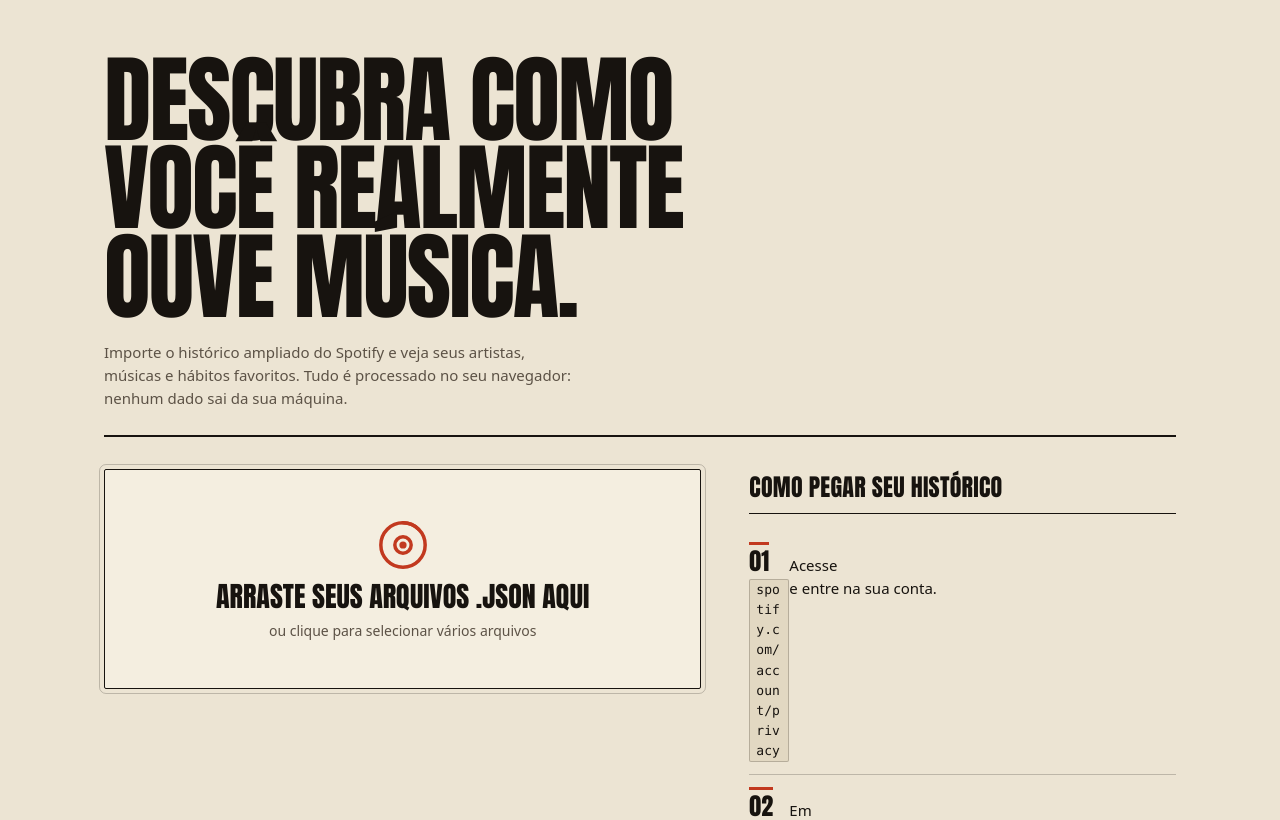
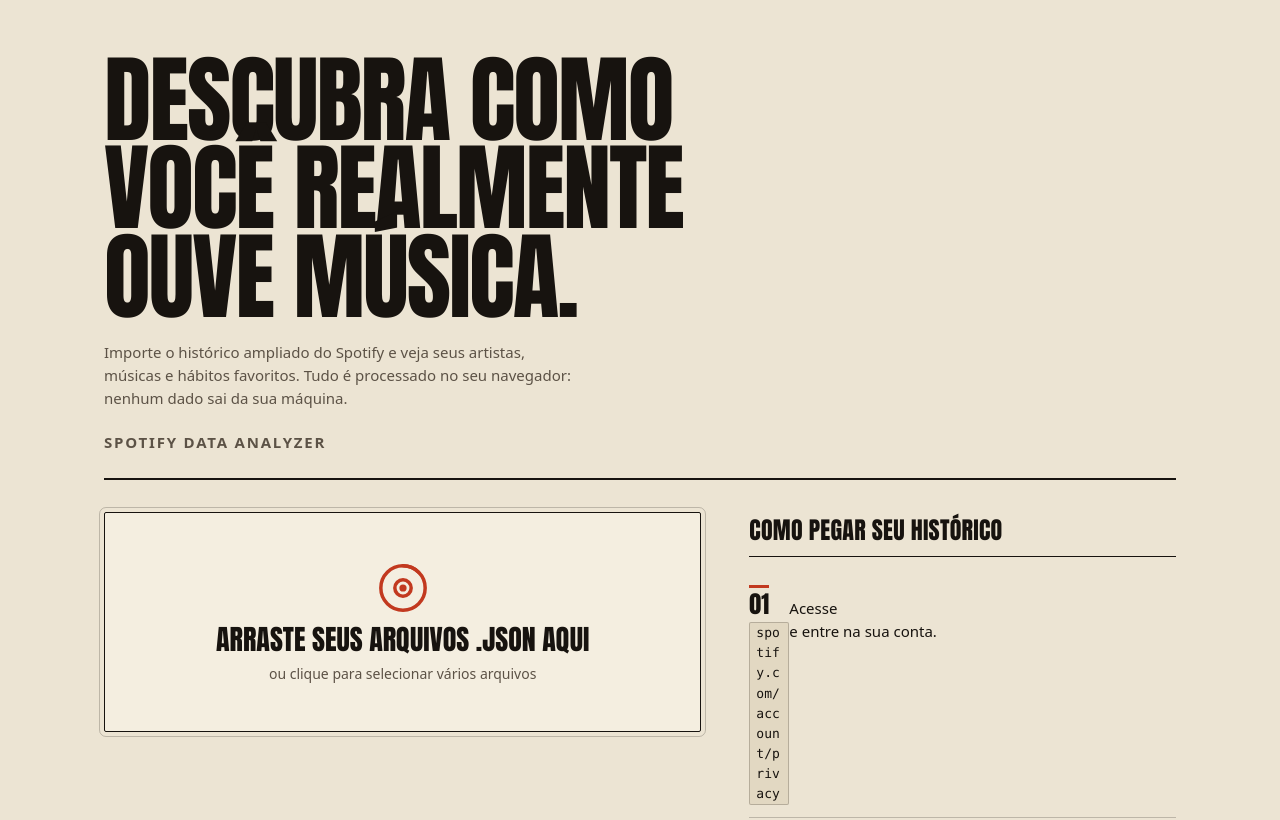
Before and after one commit to pedroag7/spotify-data-analyzer, a React (Vite) app: page / in a window 1280 px wide. Shown: the top 820 px of the page. Built offline with nearby package versions, Linux system fonts and the light colour scheme; a web font is replaced by a local one.

Commit message:
fix: final review polish and design system doc

```diff
--- a/src/App.css
+++ b/src/App.css
@@ -34,6 +34,15 @@
   max-width: 56ch;
   font-size: 0.9375rem;
   line-height: 1.55;
+  color: var(--muted);
+}
+
+.hero-credit {
+  margin: 16px 0 0;
+  font-size: 0.75rem;
+  font-weight: 700;
+  letter-spacing: 0.12em;
+  text-transform: uppercase;
   color: var(--muted);
 }
 
--- a/src/components/Dashboard.tsx
+++ b/src/components/Dashboard.tsx
@@ -1,3 +1,4 @@
+import { useMemo } from 'react'
 import {
   Area,
   AreaChart,
@@ -64,7 +65,7 @@ export function Dashboard({
   fileCount,
   errors,
 }: DashboardProps) {
-  const theme = chartTheme()
+  const theme = useMemo(() => chartTheme(), [])
   const monthlyData = analysis.monthly.map((point) => ({
     label: formatMonthLabel(point.month),
     horas: Number((point.msPlayed / 3_600_000).toFixed(1)),
@@ -106,16 +107,16 @@ export function Dashboard({
       <header className="cover">
         <div className="cover-hero">
           {analysis.totalPlays === 0 ? (
-            <p className="cover-empty" role="status">
+            <h1 className="cover-empty" role="status">
               Nenhuma reprodução em {year ?? 'este período'}.
               <span>Escolha outro período para ver seus números.</span>
-            </p>
+            </h1>
           ) : (
             <>
-              <p className="cover-number">
+              <h1 className="cover-number">
                 <span className="cover-value">{hero.value}</span>
                 <span className="cover-unit">{hero.unit}</span>
-              </p>
+              </h1>
               <p className="cover-caption">{hero.caption}</p>
             </>
           )}
@@ -123,7 +124,7 @@ export function Dashboard({
 
         <div className="cover-side">
           <label className="year-select">
-            <span>Período</span>
+            <span>Edição</span>
             <select
               value={year === undefined ? 'all' : String(year)}
               onChange={(event) =>
--- a/src/components/UploadScreen.tsx
+++ b/src/components/UploadScreen.tsx
@@ -75,21 +75,30 @@ export function UploadScreen({ onFiles, isLoading, errors }: UploadScreenProps)
           hábitos favoritos. Tudo é processado no seu navegador: nenhum dado sai da
           sua máquina.
         </p>
+        <p className="hero-credit">Spotify Data Analyzer</p>
       </header>
 
       <div
         className={`dropzone${isDragging ? ' dropzone--active' : ''}${isLoading ? ' dropzone--loading' : ''}`}
         onDragOver={(event) => {
+          if (isLoading) return
           event.preventDefault()
           setIsDragging(true)
         }}
         onDragLeave={() => setIsDragging(false)}
-        onDrop={handleDrop}
-        onClick={() => inputRef.current?.click()}
+        onDrop={(event) => {
+          if (isLoading) return
+          handleDrop(event)
+        }}
+        onClick={() => {
+          if (!isLoading) inputRef.current?.click()
+        }}
         role="button"
         tabIndex={0}
+        aria-busy={isLoading}
+        aria-disabled={isLoading}
         onKeyDown={(event) => {
-          if (event.key === 'Enter' || event.key === ' ') {
+          if (!isLoading && (event.key === 'Enter' || event.key === ' ')) {
             event.preventDefault()
             inputRef.current?.click()
           }
@@ -116,8 +125,8 @@ export function UploadScreen({ onFiles, isLoading, errors }: UploadScreenProps)
         <div className="error-box" role="alert">
           <strong>{errors.length} arquivo(s) não puderam ser lidos</strong>
           <ul>
-            {errors.map((error) => (
-              <li key={`${error.name}-${error.message}`}>
+            {errors.map((error, index) => (
+              <li key={`${error.name}-${error.message}-${index}`}>
                 <span>{error.name}</span> — {error.message}
               </li>
             ))}
```
Also changed, not shown: 1 other file (tests, documents, lock files or other folders).
